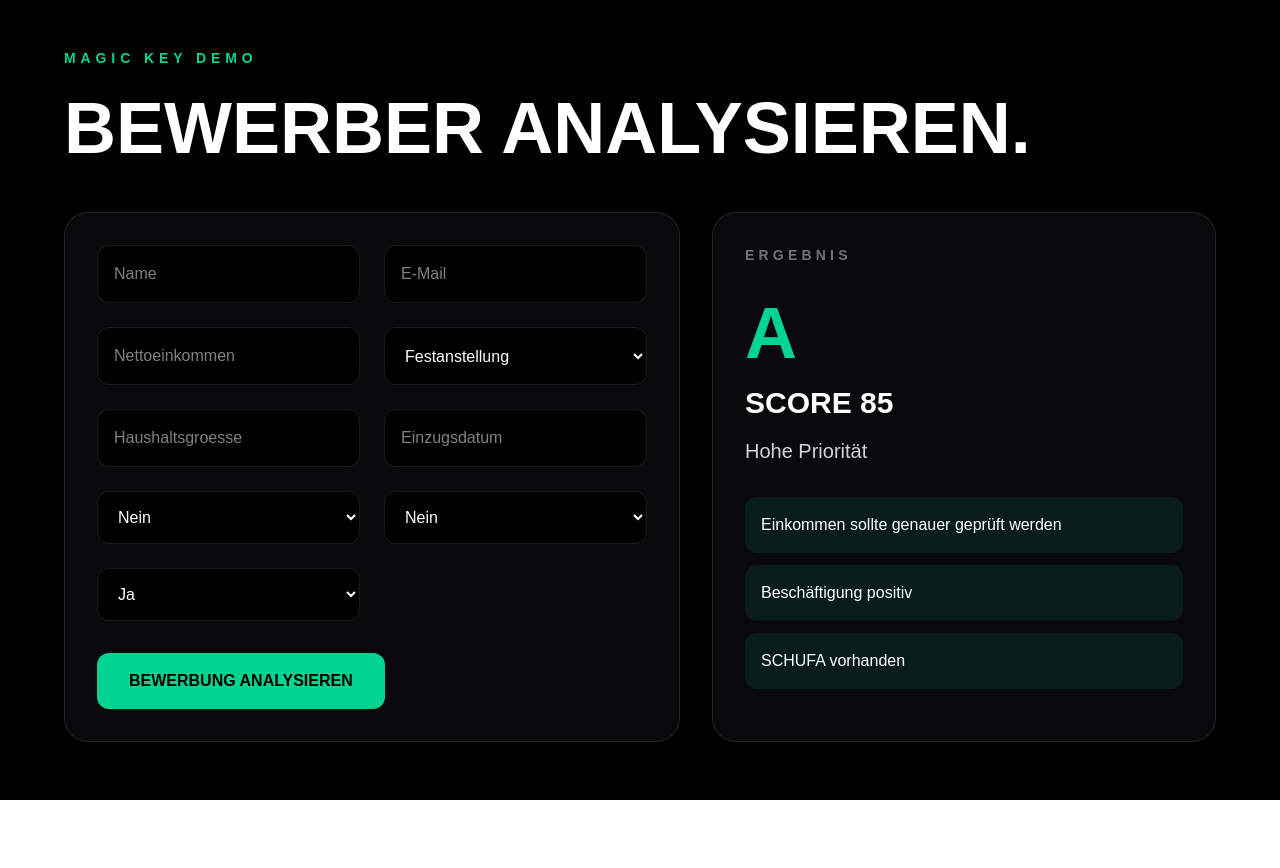
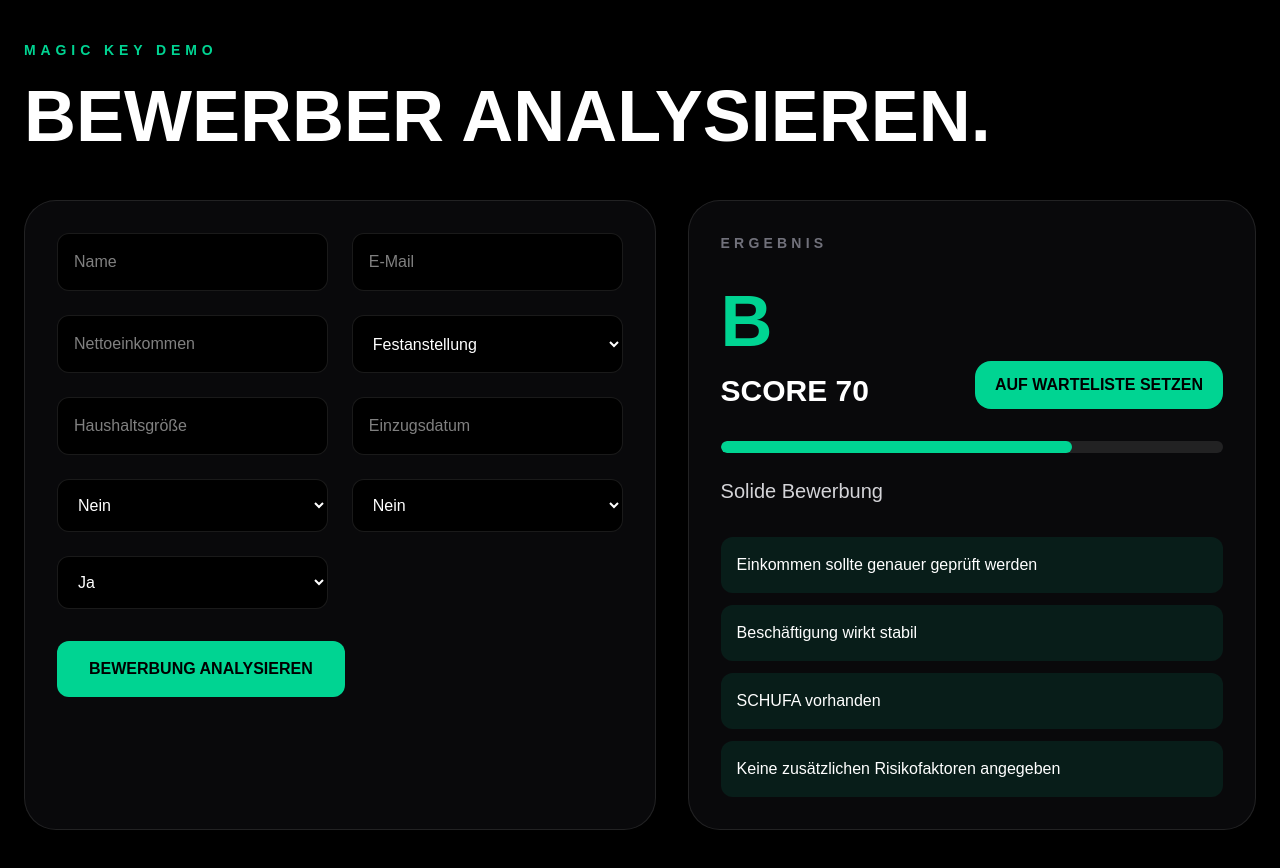
Before and after one commit to b94sunrise/magic-key, a Next.js app: page /demo in a window 1280 px wide. Both pictures are taken after a click on the button "BEWERBUNG ANALYSIEREN". Before the commit the page ends 800 px from the top, so only its background shows below. Built offline with nearby package versions, Linux system fonts and the light colour scheme.

Commit message:
upgrade demo analysis

```diff
--- a/src/app/demo/page.tsx
+++ b/src/app/demo/page.tsx
@@ -6,6 +6,7 @@ type Result = {
   score: number;
   category: "A" | "B" | "C";
   title: string;
+  recommendation: string;
   notes: string[];
 };
 
@@ -16,71 +17,91 @@ export default function DemoPage() {
   const [pets, setPets] = useState("Nein");
   const [smoker, setSmoker] = useState("Nein");
   const [schufa, setSchufa] = useState("Ja");
+  const [loading, setLoading] = useState(false);
   const [result, setResult] = useState<Result | null>(null);
 
   function analyzeApplication() {
-    let score = 40;
+    setLoading(true);
+    setResult(null);
+
+    setTimeout(() => {
+      let score = 35;
       const netIncome = Number(income);
       const people = Number(household);
 
-    if (netIncome >= 4000) score += 25;
-    else if (netIncome >= 3000) score += 18;
-    else if (netIncome >= 2200) score += 10;
-    else score -= 10;
+      if (netIncome >= 4500) score += 25;
+      else if (netIncome >= 3500) score += 20;
+      else if (netIncome >= 2800) score += 14;
+      else if (netIncome >= 2200) score += 8;
+      else score -= 8;
 
-    if (employment === "Festanstellung") score += 18;
-    if (employment === "Unbefristet") score += 20;
-    if (employment === "Selbststaendig") score += 8;
-    if (employment === "Befristet") score -= 5;
+      if (employment === "Unbefristet") score += 22;
+      else if (employment === "Festanstellung") score += 18;
+      else if (employment === "Selbstständig") score += 8;
+      else score -= 8;
 
-    if (people <= 2) score += 10;
-    if (people >= 4) score -= 8;
+      if (people > 0 && people <= 2) score += 8;
+      else if (people >= 4) score -= 8;
 
-    if (pets === "Nein") score += 6;
-    if (pets === "Ja") score -= 4;
+      if (pets === "Nein") score += 5;
+      else score -= 3;
 
-    if (smoker === "Nein") score += 6;
-    if (smoker === "Ja") score -= 8;
+      if (smoker === "Nein") score += 5;
+      else score -= 6;
 
       if (schufa === "Ja") score += 15;
-    if (schufa === "Nein") score -= 20;
+      else score -= 22;
 
       score = Math.max(0, Math.min(100, score));
 
-    const category = score >= 80 ? "A" : score >= 60 ? "B" : "C";
+      const category = score >= 82 ? "A" : score >= 62 ? "B" : "C";
 
       setResult({
         score,
         category,
         title:
           category === "A"
-          ? "Hohe Priorität"
+            ? "Sehr gute Priorität"
             : category === "B"
-            ? "Mittlere Priorität"
+              ? "Solide Bewerbung"
               : "Nachrangig prüfen",
+        recommendation:
+          category === "A"
+            ? "Besichtigung anbieten"
+            : category === "B"
+              ? "Auf Warteliste setzen"
+              : "Manuell prüfen oder absagen",
         notes: [
-        netIncome >= 3000 ? "Einkommen wirkt stabil" : "Einkommen sollte genauer geprüft werden",
-        employment === "Festanstellung" || employment === "Unbefristet"
-          ? "Beschäftigung positiv"
+          netIncome >= 2800
+            ? "Einkommen liegt im positiven Bereich"
+            : "Einkommen sollte genauer geprüft werden",
+          employment === "Unbefristet" || employment === "Festanstellung"
+            ? "Beschäftigung wirkt stabil"
             : "Beschäftigung erfordert zusätzliche Prüfung",
           schufa === "Ja" ? "SCHUFA vorhanden" : "SCHUFA fehlt",
+          pets === "Nein" && smoker === "Nein"
+            ? "Keine zusätzlichen Risikofaktoren angegeben"
+            : "Zusätzliche Angaben beachten",
         ],
       });
+
+      setLoading(false);
+    }, 900);
   }
 
   return (
-    <main className="min-h-screen bg-black px-6 py-12 text-white">
-      <section className="mx-auto max-w-6xl">
+    <main className="min-h-screen bg-black px-6 py-10 text-white">
+      <section className="mx-auto max-w-7xl">
         <p className="text-sm font-black uppercase tracking-[0.35em] text-emerald-400">
           Magic Key Demo
         </p>
 
-        <h1 className="mt-6 text-5xl font-black uppercase md:text-7xl">
+        <h1 className="mt-5 text-5xl font-black uppercase leading-none md:text-7xl">
           Bewerber analysieren.
         </h1>
 
-        <div className="mt-12 grid gap-8 lg:grid-cols-[1.1fr_0.9fr]">
-          <div className="rounded-3xl border border-white/10 bg-zinc-950 p-8">
+        <div className="mt-12 grid gap-8 lg:grid-cols-[1fr_0.9fr]">
+          <div className="rounded-[32px] border border-white/10 bg-zinc-950 p-8">
             <div className="grid gap-6 md:grid-cols-2">
               <input className="rounded-xl border border-white/10 bg-black p-4" placeholder="Name" />
               <input className="rounded-xl border border-white/10 bg-black p-4" placeholder="E-Mail" />
@@ -99,7 +120,7 @@ export default function DemoPage() {
               >
                 <option>Festanstellung</option>
                 <option>Unbefristet</option>
-                <option>Selbststaendig</option>
+                <option>Selbstständig</option>
                 <option>Befristet</option>
               </select>
 
@@ -107,7 +128,7 @@ export default function DemoPage() {
                 value={household}
                 onChange={(e) => setHousehold(e.target.value)}
                 className="rounded-xl border border-white/10 bg-black p-4"
-                placeholder="Haushaltsgroesse"
+                placeholder="Haushaltsgröße"
               />
 
               <input className="rounded-xl border border-white/10 bg-black p-4" placeholder="Einzugsdatum" />
@@ -142,32 +163,63 @@ export default function DemoPage() {
 
             <button
               onClick={analyzeApplication}
-              className="mt-8 rounded-xl bg-emerald-400 px-8 py-4 font-black uppercase text-black"
+              disabled={loading}
+              className="mt-8 rounded-xl bg-emerald-400 px-8 py-4 font-black uppercase text-black disabled:opacity-60"
             >
-              Bewerbung analysieren
+              {loading ? "Analyse läuft..." : "Bewerbung analysieren"}
             </button>
           </div>
 
-          <div className="rounded-3xl border border-white/10 bg-zinc-950 p-8">
+          <div className="rounded-[32px] border border-white/10 bg-zinc-950 p-8">
             <p className="text-sm font-black uppercase tracking-[0.3em] text-zinc-500">
               Ergebnis
             </p>
 
-            {!result ? (
+            {!result && !loading && (
               <div className="mt-10 rounded-2xl border border-white/10 bg-black p-8 text-zinc-500">
                 Noch keine Analyse gestartet.
               </div>
-            ) : (
+            )}
+
+            {loading && (
+              <div className="mt-10">
+                <p className="text-2xl font-black uppercase">
+                  Analyse wird durchgeführt
+                </p>
+                <div className="mt-6 h-3 overflow-hidden rounded-full bg-white/10">
+                  <div className="h-full w-2/3 rounded-full bg-emerald-400" />
+                </div>
+                <p className="mt-5 text-zinc-400">
+                  Kriterien werden bewertet und priorisiert.
+                </p>
+              </div>
+            )}
+
+            {result && (
               <div className="mt-8">
+                <div className="flex items-end justify-between">
+                  <div>
                     <p className="text-7xl font-black text-emerald-400">
                       {result.category}
                     </p>
-
                     <p className="mt-4 text-3xl font-black uppercase">
                       Score {result.score}
                     </p>
+                  </div>
 
-                <p className="mt-4 text-xl text-zinc-300">{result.title}</p>
+                  <div className="rounded-2xl bg-emerald-400 px-5 py-3 font-black uppercase text-black">
+                    {result.recommendation}
+                  </div>
+                </div>
+
+                <div className="mt-8 h-3 overflow-hidden rounded-full bg-white/10">
+                  <div
+                    className="h-full rounded-full bg-emerald-400"
+                    style={{ width: `${result.score}%` }}
+                  />
+                </div>
+
+                <p className="mt-6 text-xl text-zinc-300">{result.title}</p>
 
                 <div className="mt-8 space-y-3">
                   {result.notes.map((note) => (
```
Lines whose indentation alone changed are shown as unchanged.
